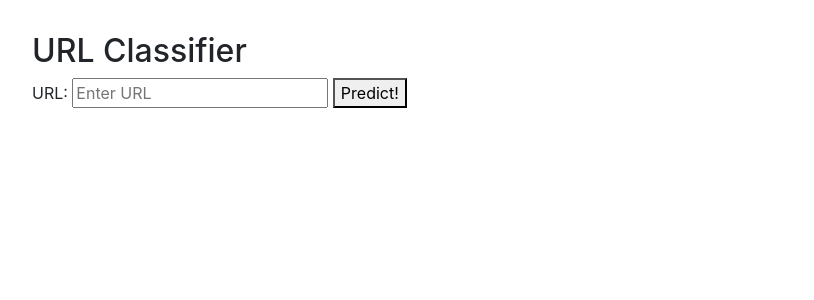
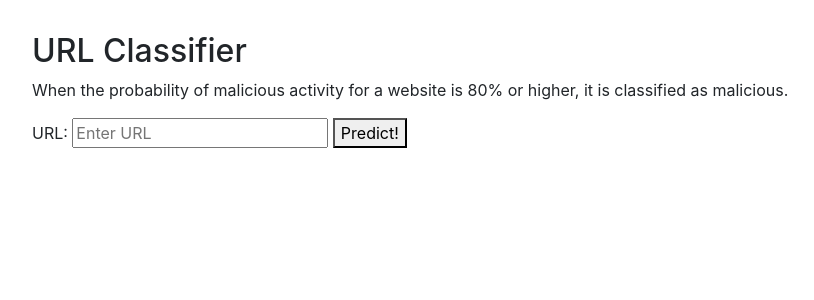
Before and after one commit to minkhub/AI-Dev, a Flask app: page /templates/index.html in a window 1280 px wide. Shown: the part 56-356 px from the top of the page, without its empty margins (53-867 px from the left). Run offline with Flask 3, Linux system fonts and the light colour scheme; some libraries are stand-ins or nearby versions.

Commit message:
Add descriptions

```diff
--- a/templates/index.html
+++ b/templates/index.html
@@ -21,7 +21,8 @@
     <div class="container">
         <div id="content" style="margin-top:2em">
             <h2>URL Classifier</h2>
-
+            When the probability of malicious activity for a website is 80% or higher, it is classified as malicious.
+            <p>
                 <div>
                     <form action="{{ url_for('index') }}" method="post">
                         <label for="URL">URL:</label>
@@ -38,6 +39,7 @@
                     </h3>
 
                 </div>
+            </p>
         </div>
     </div>
 </body>
```
Lines whose indentation alone changed are shown as unchanged.
